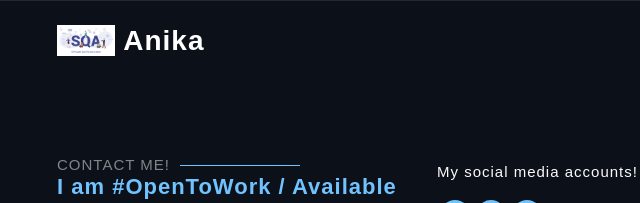
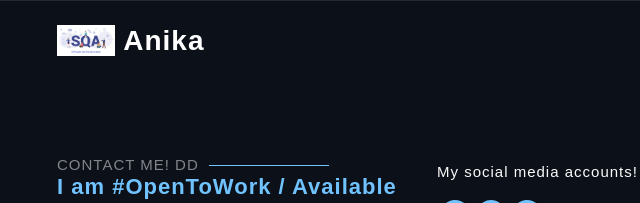
Before and after one commit to AnikaDristi/Anika, a plain HTML site: page contact.html in a window 1280 px wide. Shown: the top 203 px of the page, 25-665 px from the left. Drawn offline with Linux system fonts and the light colour scheme; a web font is replaced by a local one.

Commit message:
change text

```diff
--- a/contact.html
+++ b/contact.html
@@ -135,7 +135,7 @@
 
                         <!-- Hire Me > Listing > Title // Start -->
                         <div class="services-section-title">
-                           <h3>Contact me!</h3>
+                           <h3>Contact me! DD</h3>
                            <div><span>I am</span> <span class="description-title">#OpenToWork / Available</span></div>
                         </div>
                         <!-- Hire Me > Listing > Title // End -->
```
